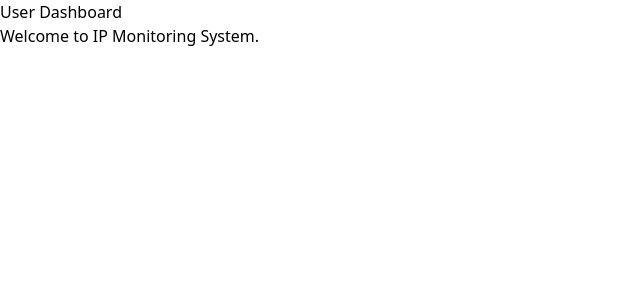
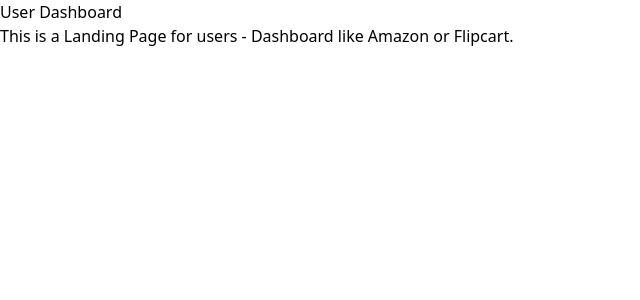
Before and after one commit to HarshTiwari10/IP-Sentinel, a React (Vite) app in the folder frontend/: page /dashboard in a window 1280 px wide. Shown: the top 300 px of the page, without its empty margins (0-640 px from the left). Built offline with nearby package versions, Linux system fonts and the light colour scheme; no server answers; sample sign-in values are in the browser's storage.

Commit message:
fix: chart timezone bug - parse backend IST times correctly & user dashboard landing message

```diff
--- a/frontend/src/pages/admin-dashboard.jsx
+++ b/frontend/src/pages/admin-dashboard.jsx
@@ -81,8 +81,8 @@ export default function AdminDashboard() {
         const data = await res.json();
         // Sort by login_time descending — handles both "2026-03-16 HH:MM:SS" and ISO "2026-03-16THH:MM:SS+00:00" formats
         data.sort((a, b) => {
-          const ta = new Date(a.login_time.replace(" ", "T")).getTime();
-          const tb = new Date(b.login_time.replace(" ", "T")).getTime();
+          const ta = new Date(a.login_time.replace(" ", "T") + "+05:30").getTime();
+          const tb = new Date(b.login_time.replace(" ", "T") + "+05:30").getTime();
           return tb - ta;
         });
         setLiveLogs(data);
@@ -289,8 +289,10 @@ export default function AdminDashboard() {
     });
 
     liveLogs.forEach(log => {
-      // Handle both "2026-03-16 HH:MM:SS" (local) and "2026-03-16THH:MM:SS+00:00" (UTC) formats
-      const normalized = log.login_time.replace(" ", "T");
+      // Backend sends IST time as "2026-03-17 21:42:00" (no timezone suffix).
+      // Appending "+05:30" tells the browser to treat it as IST correctly,
+      // so it converts to the same UTC epoch as the bucket timestamps.
+      const normalized = log.login_time.replace(" ", "T") + "+05:30";
       const logTime = new Date(normalized).getTime();
       const windowStart = buckets[0].ts - 5 * 60 * 1000;
       if (logTime < windowStart) return;
--- a/frontend/src/pages/user-dashboard.jsx
+++ b/frontend/src/pages/user-dashboard.jsx
@@ -19,7 +19,7 @@ export default function UserDashboard() {
           User Dashboard
         </h1>
         <p className="text-slate-500">
-          Welcome to IP Monitoring System.
+          This is a Landing Page for users - Dashboard like Amazon or Flipcart.
         </p>
       </div>
     </div>
```
